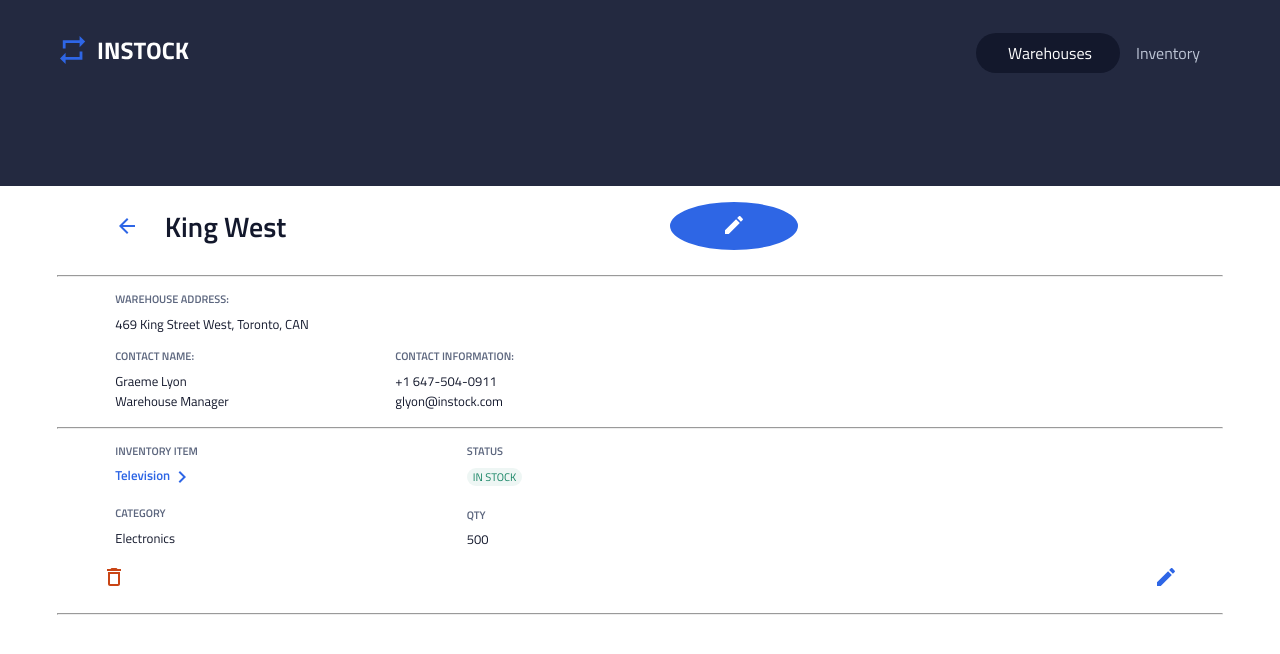
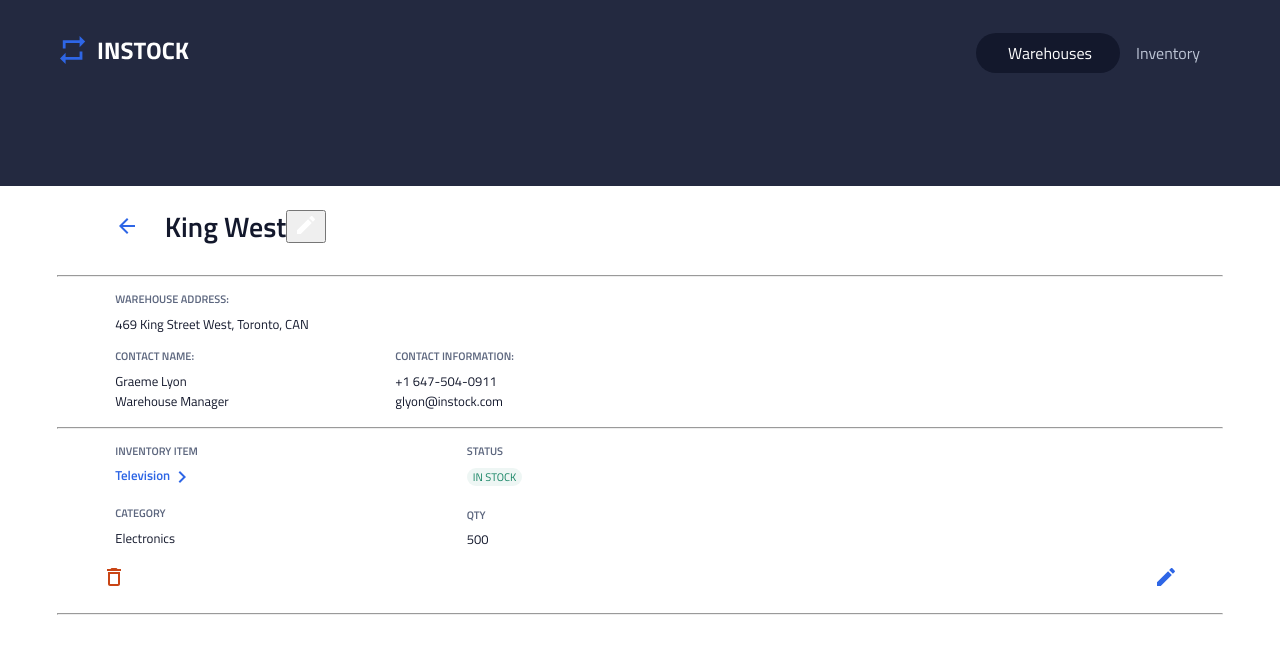
Before and after one commit to josh-fusillo/In-stock, a React (Create React App) app in the folder client/: page /warehouse/1 in a window 1280 px wide. Shown: the top 654 px of the page. Built offline with nearby package versions, Linux system fonts and the light colour scheme.

Commit message:
commiting before pulling update

```diff
--- a/client/src/Components/WareHouseDetails/WareHouseDetails.jsx
+++ b/client/src/Components/WareHouseDetails/WareHouseDetails.jsx
@@ -12,7 +12,7 @@ function WarehouseDetails () {
         <div className="warehouseHeader">
             <img className="warehouseHeader__arrow" src={ArrowBack} alt=""/>
             <h1 className="warehouseHeader__title">King West</h1>
-            <button className="warehouseHeader__btn"><img className="warehouseHeader__icon" src={EditWhite} alt="" fill="#2E66E6"/></button>
+            <button className="warehouseHeader__  btn"><img className="warehouseHeader__icon" src={EditWhite} alt="" fill="#2E66E6"/></button>
         </div>
 
         <hr className="warehouseBreak"/>
```
Also changed, not shown: 1 other file (tests, documents, lock files or other folders).
